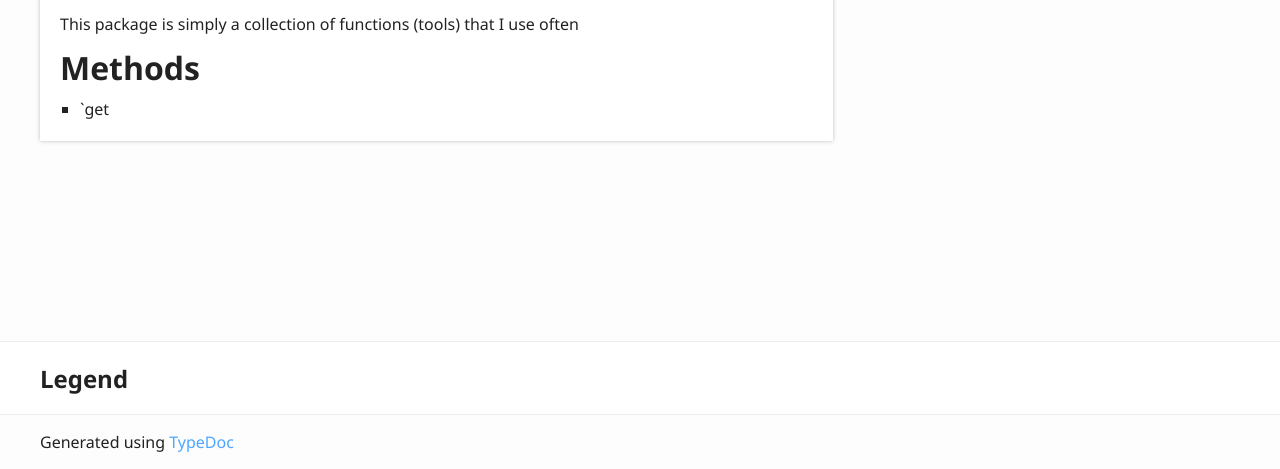
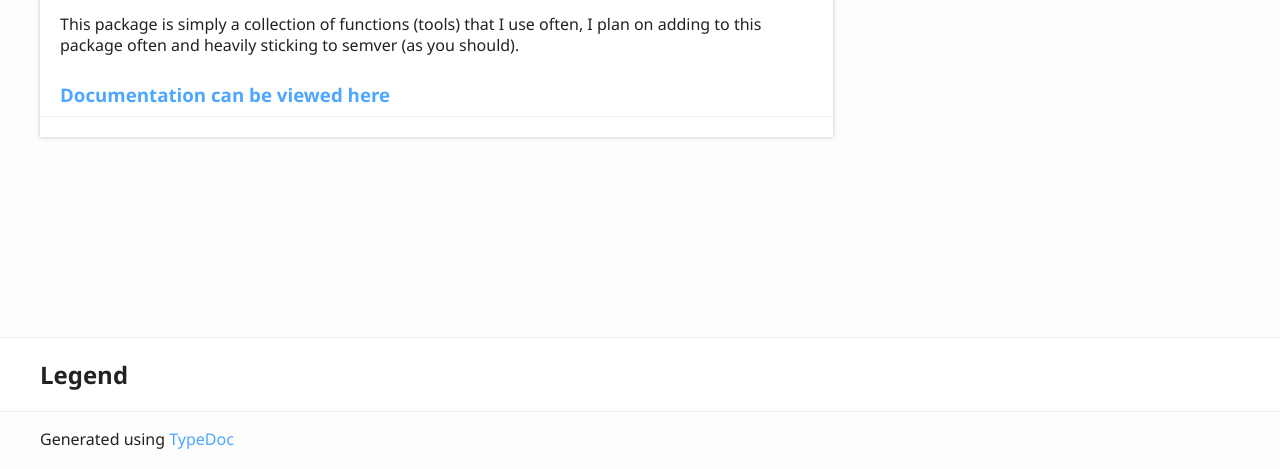
Before and after one commit to ghostdevv/ghoststools, a website: page docs/index.html in a window 1280 px wide. Shown: the part 1154-1623 px from the top of the page. Drawn offline with Linux system fonts and the light colour scheme.

Commit message:
chore: update docs

```diff
--- a/docs/index.html
+++ b/docs/index.html
@@ -64,13 +64,10 @@
 				<p><a href="https://www.npmjs.com/package/ghoststools"><img src="https://img.shields.io/npm/v/ghoststools?label=Latest%20Version&style=for-the-badge&logo=npm&color=informational" alt=""></a>
 					<a href="https://ghostdev.xyz"><img src="https://img.shields.io/static/v1?label=Project%20Creator&message=GHOST&color=informational&style=for-the-badge" alt=""></a>
 				<a href="https://github.com/ghostdevv/ghoststools"><img src="https://img.shields.io/github/workflow/status/ghostdevv/ghoststools/Test%20Codebase/main?style=for-the-badge" alt=""></a></p>
-				<p>This package is simply a collection of functions (tools) that I use often</p>
-				<a href="#methods" id="methods" style="color: inherit; text-decoration: none;">
-					<h1>Methods</h1>
+				<p>This package is simply a collection of functions (tools) that I use often, I plan on adding to this package often and heavily sticking to semver (as you should).</p>
+				<a href="#documentation-can-be-viewed-here" id="documentation-can-be-viewed-here" style="color: inherit; text-decoration: none;">
+					<h3><a href="https://ghostdevv.github.io/ghoststools/">Documentation can be viewed here</a></h3>
 				</a>
-				<ul>
-					<li>`get</li>
-				</ul>
 			</div>
 		</div>
 		<div class="col-4 col-menu menu-sticky-wrap menu-highlight">
```
Also changed, not shown: docs/modules.html (+1 -1 lines).
